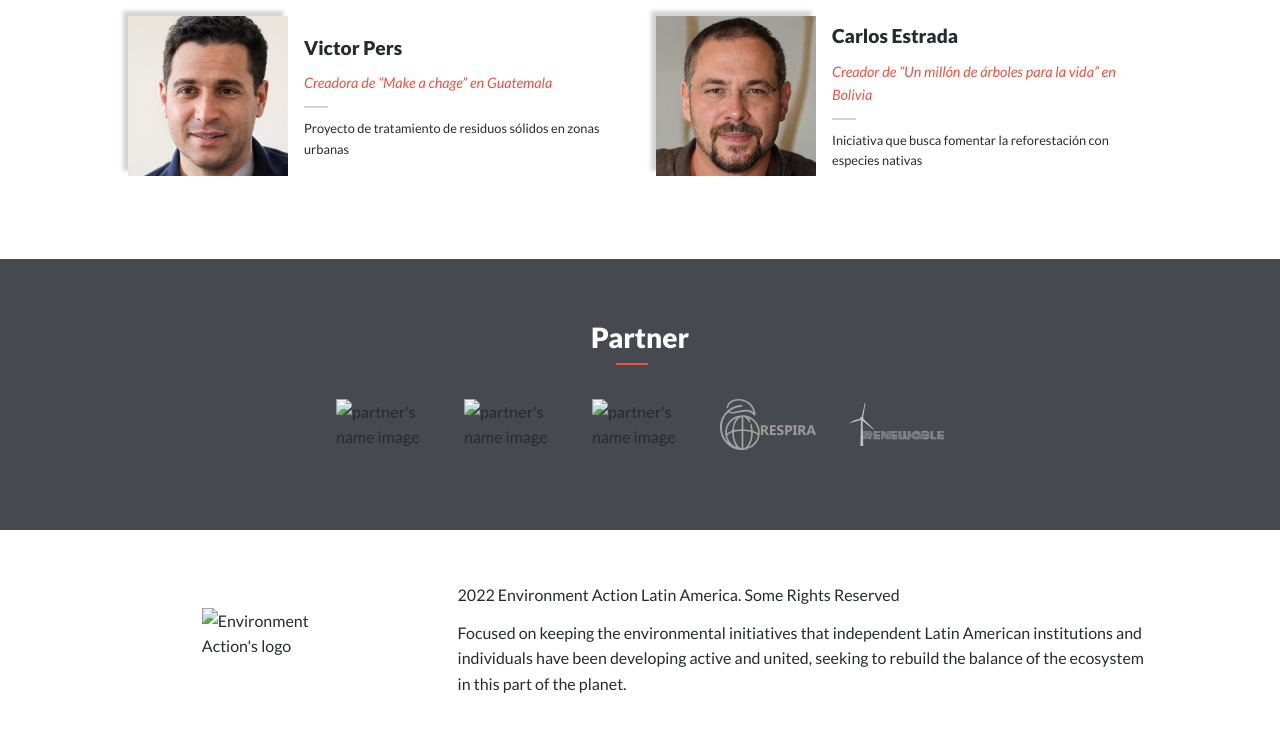
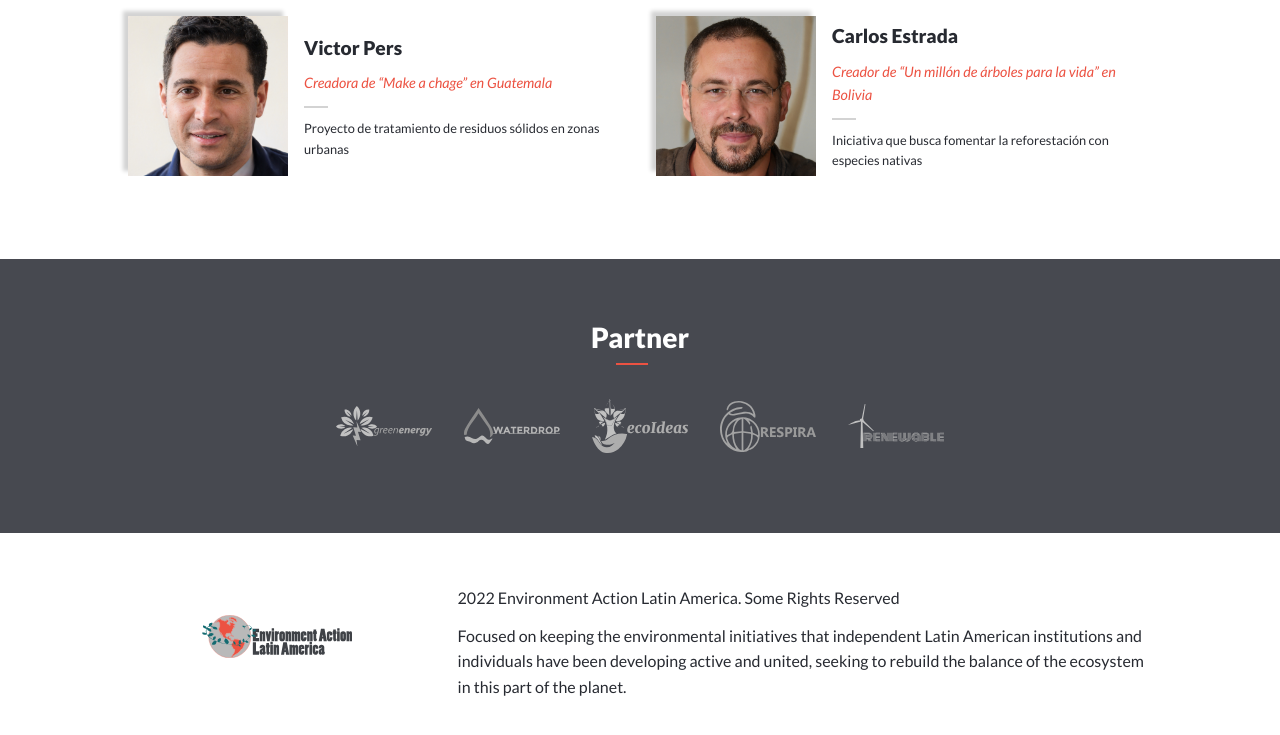
Before and after one commit to gabyse1/environment-action, a plain HTML site: page index.html in a window 1280 px wide. Shown: the part 1715-2450 px from the top of the page. Drawn offline with Linux system fonts and the light colour scheme.

Commit message:
Update image urls in index.html file

```diff
--- a/index.html
+++ b/index.html
@@ -43,7 +43,7 @@
     </div>
     <div class="header__main">
       <div class="container">
-        <a href="index.html" id="logo" class="logo"><img class="logo-img" src="icons/logo-environment-action.svg"
+        <a href="index.html" id="logo" class="logo"><img class="logo-img" src="images/logo-env-action-conf-dark.svg"
             alt="Environment Action's logo"></a>
         <button id="button__menu" type="button" class="button__menu">
           <span class="button__menu-bar"></span>
@@ -148,11 +148,11 @@
       <div class="container">
         <h2 class="section__title">Partner</h2>
         <ul class="partners__list">
-          <li class="partners__list-item"><img src="images/green-energy.svg" alt="partner's name image"
+          <li class="partners__list-item"><img src="images/greenenergy.svg" alt="partner's name image"
               class="partners__image"></li>
-          <li class="partners__list-item"><img src="images/water-drop.svg" alt="partner's name image"
+          <li class="partners__list-item"><img src="images/waterdrop.svg" alt="partner's name image"
               class="partners__image"></li>
-          <li class="partners__list-item"><img src="images/eco-ideas.svg" alt="partner's name image"
+          <li class="partners__list-item"><img src="images/ecoideas.svg" alt="partner's name image"
               class="partners__image"></li>
           <li class="partners__list-item"><img src="images/breathed.svg" alt="partner's name image"
               class="partners__image"></li>
@@ -164,7 +164,7 @@
     <div class="footer__credentials only-home">
       <div class="container">
         <div class="footer__logo">
-          <img src="icons/logo-latinamerica-dark.svg" alt="Environment Action's logo" class="logo-dark only-home">
+          <img src="images/logo-env-action-la-dark.svg" alt="Environment Action's logo" class="logo-dark only-home">
         </div>
         <div class="footer__details">
           <p class="mobile">2022 Environment Action Latin America. <br> Some Rights Reserved</p>
```
